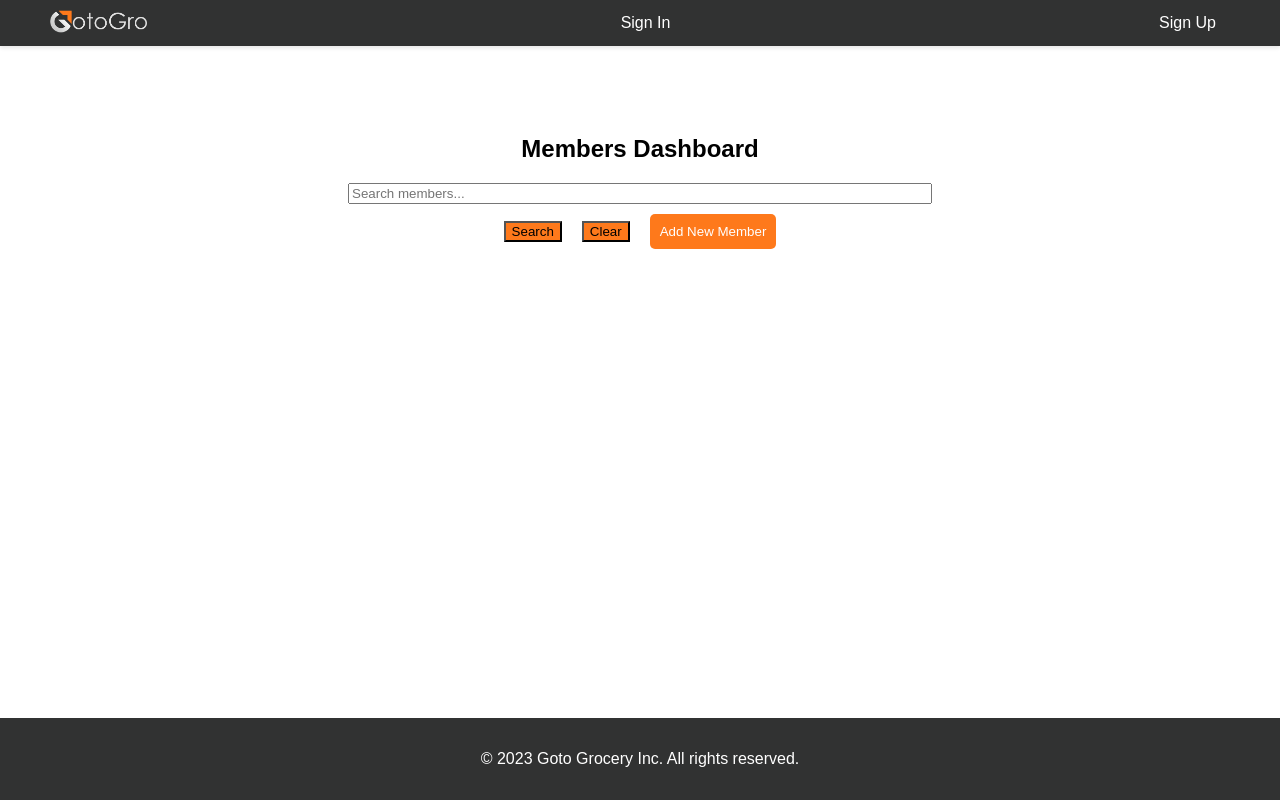
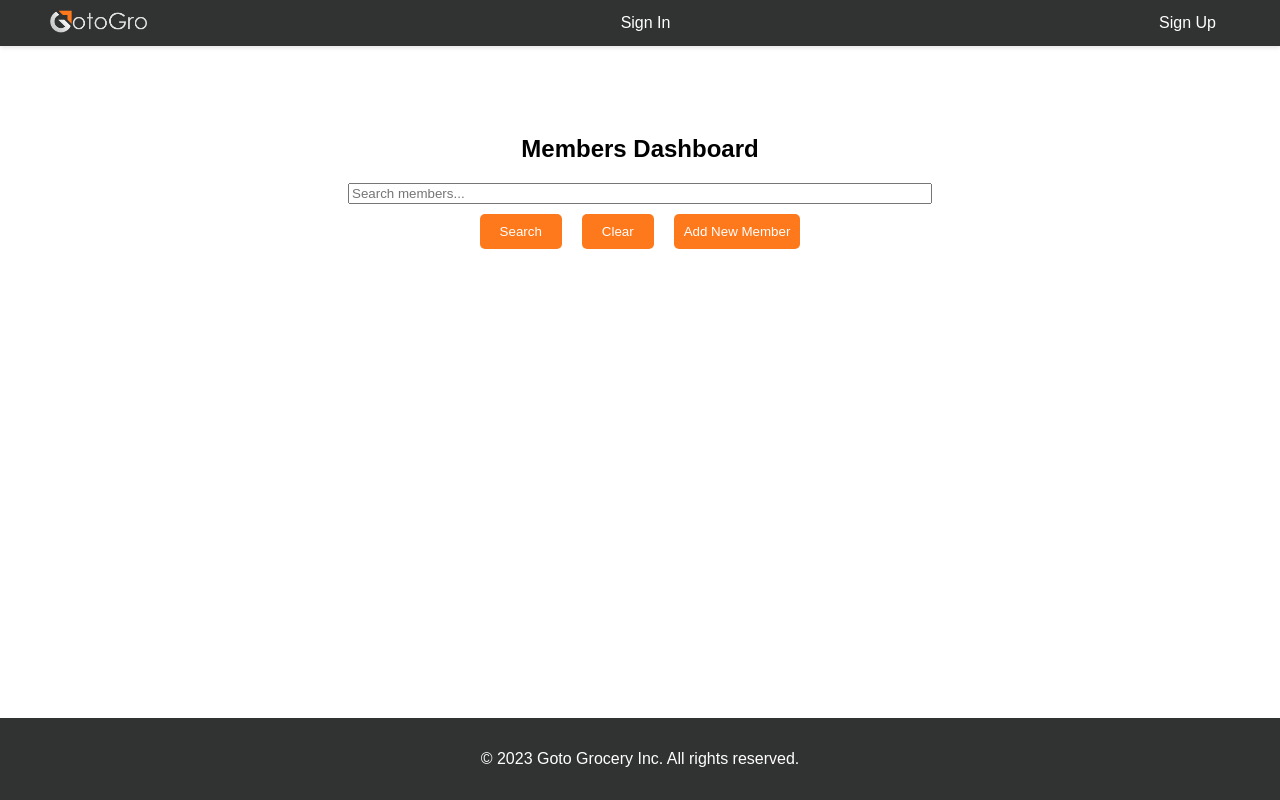
Before and after one commit to MSP-CL4-T1/GotoGro-MRM, a React (Create React App) app: page /members-dashboard in a window 1280 px wide. Built offline with nearby package versions, Linux system fonts and the light colour scheme.

Commit message:
Make styling global

```diff
--- a/src/App.css
+++ b/src/App.css
@@ -69,6 +69,19 @@ footer {
   padding: 1rem 0;
 }
 
+button {
+  background-color: var(--secondary-color);
+  color: #fff;
+  border: none;
+  padding: 10px 20px;
+  border-radius: 5px;
+  cursor: pointer;
+}
+
+button:hover {
+  background-color: var(--dark-secondary-color);
+}
+
 /* Media queries for responsiveness */
 
 @media (max-width: 768px) {
--- a/src/Pages/MembersDashboard/MembersDashboard.css
+++ b/src/Pages/MembersDashboard/MembersDashboard.css
@@ -30,8 +30,7 @@
     background-color: var(--dark-secondary-color);
 }
 
-.btn {
-    background-color: var(--secondary-color);
+button {
     margin: 0 10px;
 }
 
```
